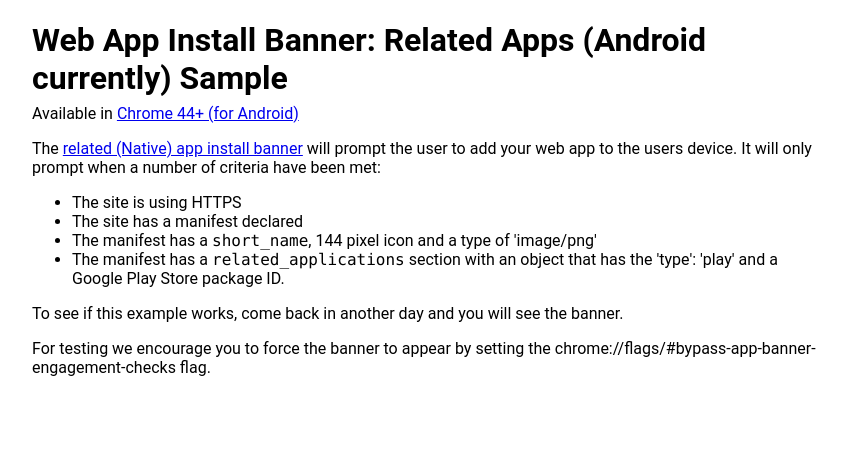
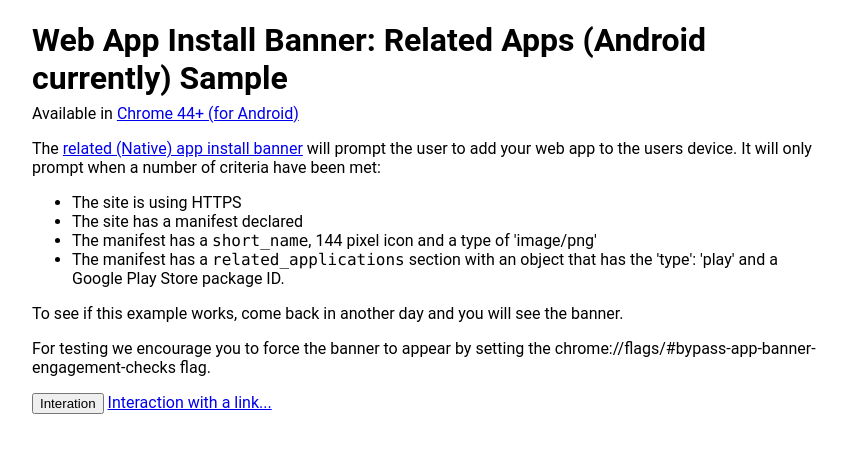
Before and after one commit to BadFame/smartbanners, a website: page public/view.html in a window 1280 px wide. Shown: the whole page, without its empty margins (208-1055 px from the left). Drawn offline with Linux system fonts and the light colour scheme.

Commit message:
Added interactions

```diff
--- a/public/view.html
+++ b/public/view.html
@@ -43,6 +43,9 @@ limitations under the License.
 
     <p id='output'></p>
 
+    <button>Interation</button>
+    <a href="/view.html"> Interaction with a link...</a>
+
     <script>
       window.addEventListener('load', function() {
 
```
